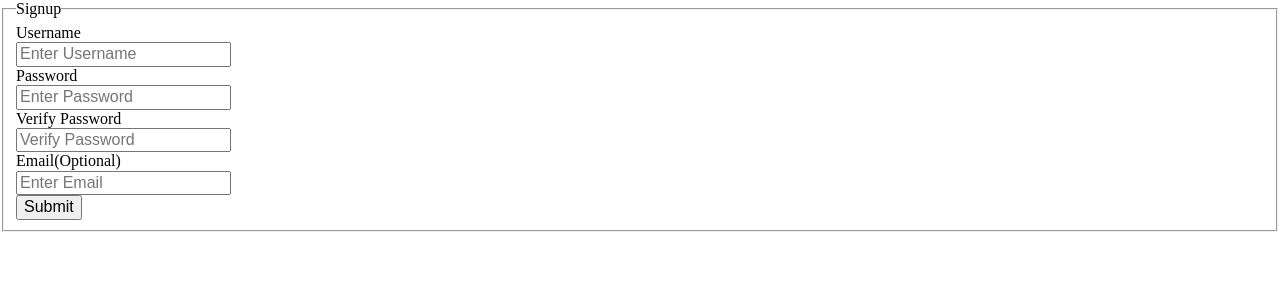
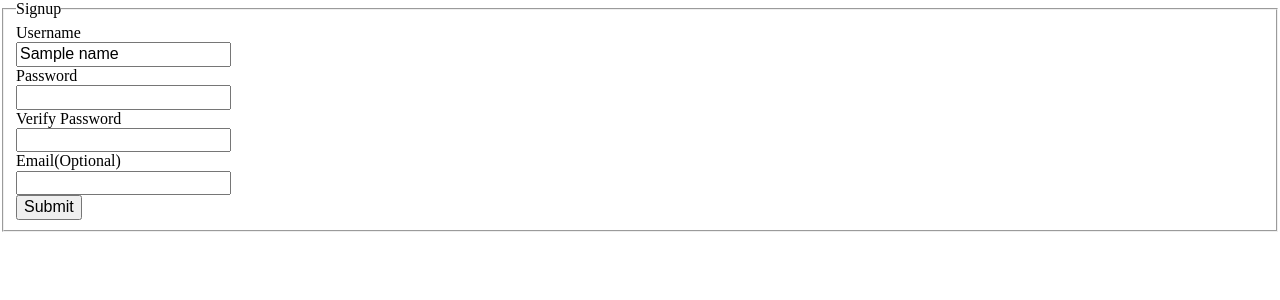
Before and after one commit to bluefishmarine/user-signup, a Flask app: template templates/form.html in a window 1280 px wide. Shown: the top 300 px of the page. Run offline with Flask 2, Linux system fonts and the light colour scheme; the template is opened without the code that fills it: most values are stand-ins (such as "Sample title", 1, 10 or a date in 2020).

Commit message:
almost completed project

```diff
--- a/main.py
+++ b/main.py
@@ -1,5 +1,6 @@
 from flask import Flask, request, redirect, render_template
 import cgi
+import re
 
 
 app = Flask(__name__)
@@ -7,22 +8,28 @@ app.config['DEBUG'] = True
 
 class Validator:
 
-  something = "hello"
-
   def validate_input(self,text):
     space = " "
     min = 3
     max = 20
     return (3<= len(text) <=20 and not(space in text))
 
-  def method2(self):
-    return self.method()+2
+  def password_match(self,input1,input2):
+    return (input1 == input2)
+
+  def validate_email(self,input):
+      regex = r"\w+@\w+.\w+"
+      if re.match(regex,input):
+          return (True)
+      else:
+          return (False)
 
 
+error = ""
 
 @app.route("/")
 def index():
-    return render_template("form.html")
+    return render_template("form.html", errors=error)
 
 @app.route("/submitted", methods=['POST'])
 def submitted():
@@ -31,12 +38,34 @@ def submitted():
     password_verified = request.form['passwordv']
     email = request.form['email']
 
-    error_name = "Username is invalid" #No spaces, <3 or >20
-    error_password = "Password is invalid" #No spaces, <3 or >20
-    error_match = "Passwords do not match"
-    error_email = "Invalid Email"
 
+    errors = {
+        "error_name" : "",
+        "error_password" : "",
+        "error_match" : "",
+        "error_email" : "",
+        "contains_error" : False
+    }
 
-    return render_template("submitted.html", name = name)
+    if not Validator.validate_input('self',name):
+        errors['error_name'] = "Username is invalid" #No spaces, <3 or >20
+        errors['contains_error'] = True
+
+    if not Validator.validate_input('self',password):
+        errors['error_password'] = "Password is invalid" #No spaces, <3 or >20
+        errors['contains_error'] = True
+
+    if not Validator.password_match('self',password,password_verified):
+        errors['error_match'] = "Passwords do not match"
+        errors['contains_error'] = True
+
+    if not Validator.validate_email('self',email):
+        errors['error_email'] = "Invalid Email"
+        errors['contains_error'] = True
+
+    if errors['contains_error']:
+        return render_template("form.html", name=name, errors=errors)
+
+    return render_template("submitted.html", name=name)
 
 app.run()
--- a/templates/form.html
+++ b/templates/form.html
@@ -5,17 +5,27 @@
 <form action="/submitted" method="post">
     <fieldset>
         <legend>Signup</legend>
-        <label for="user">Username</label><br />
-        <input type="text" name="username" placeholder="Enter Username" required="required" id="user">
+        <label for="user">Username</label>
+        <br />
+        <input type="text" name="username" value="{{name}}" required="required" id="user">
+        {% if errors['error_name'] %}
+            <span>{{ errors['error_name'] }}</span>
+        {% endif %}
         <br>
         <label for="pass">Password</label><br />
-        <input type="password" name="password" placeholder="Enter Password" required="required" id="pass">
+        <input type="password" name="password" required="required" id="pass">
+        {% if errors['error_password'] %}
+            <span>{{ errors['error_password'] }}</span>
+        {% endif %}
         <br>
         <label for="passv">Verify Password</label><br />
-        <input type="password" name="passwordv" placeholder="Verify Password" required="required" id="passv">
+        <input type="password" name="passwordv" required="required" id="passv">
+        {% if errors['error_match'] %}
+            <span>{{ errors['error_match'] }}</span>
+        {% endif %}
         <br>
         <label for="email">Email(Optional)</label><br />
-        <input type="text" name="email" placeholder="Enter Email" id="email">
+        <input type="text" name="email" id="email">
         <br>
         <button>Submit</button>
     </fieldset>
--- a/templates/submitted.html
+++ b/templates/submitted.html
@@ -2,6 +2,6 @@
 
 {% block content %}
 
-<h1>Welcome,{{username}}!</h1>
+<h1>Welcome, {{name}}!</h1>
 
 {% endblock %}
```
